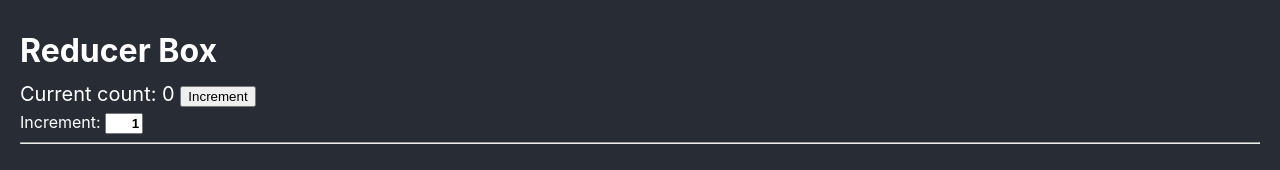
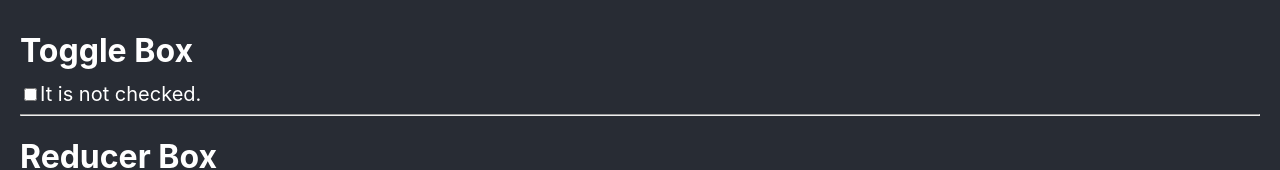
Before and after one commit to edwardtanguay/reacthooks222, a React (Create React App) app: page / in a window 1280 px wide. Shown: the top 170 px of the page. Built offline with nearby package versions, Linux system fonts and the light colour scheme; no server answers.

Commit message:
ToggleBox finished

```diff
--- a/src/App.jsx
+++ b/src/App.jsx
@@ -5,10 +5,13 @@ import MessageBox from './components/MessageBox';
 import NoteBox from './components/NoteBox';
 import DataBox from './components/DataBox';
 import ReducerBox from './components/ReducerBox';
+import ToggleBox from './components/ToggleBox';
 
 function App() {
   return (
     <div className="App">
+		<ToggleBox></ToggleBox>
+		<hr/>
 		<ReducerBox></ReducerBox>
 		<hr/>
 		<NoteBox></NoteBox>
--- /dev/null
+++ b/src/components/ToggleBox.jsx
@@ -0,0 +1,19 @@
+import { useReducer } from 'react';
+
+function ToggleBox() {
+	const [checked, toggle] = useReducer(
+		(checked) => !checked,
+		false
+	);
+	return (
+		<div>
+			<h1>Toggle Box</h1>
+			<p>
+				<input type="checkbox" onClick={toggle} checked={checked ? 'checked' : ''} />
+				{checked ? 'It is checked.' : 'It is not checked.'}
+			</p>
+		</div>
+	)
+}
+
+export default ToggleBox;
```
